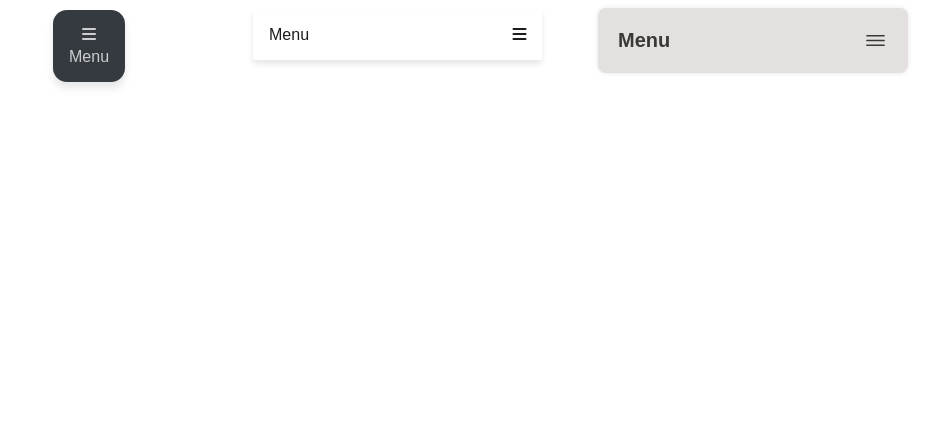
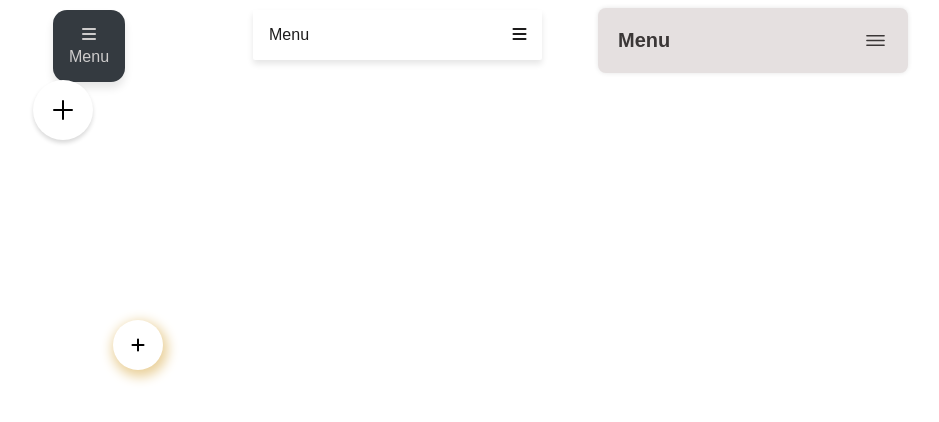
Before and after one commit to isha112133/express-learning, a website: page index.html in a window 1280 px wide. Shown: the whole page, without its empty margins (47-986 px from the left). Drawn offline with nearby package versions, Linux system fonts and the light colour scheme.

Commit message:
6th draggable button

```diff
--- a/index.html
+++ b/index.html
@@ -379,6 +379,133 @@
         font-size: 18px;
         color: #333;
       }
+      /* 5th draggable button */
+      .menu {
+        position: absolute;
+        width: 200px;
+        height: 200px;
+        display: flex;
+        justify-content: center;
+        align-items: center;
+        cursor: grab;
+      }
+      .menu li {
+        position: absolute;
+        list-style: none;
+        left: 0;
+        transform-origin: 100px;
+        transition: 0.5s;
+        transition-delay: calc(0.1s * var(--i));
+        transform: rotate(0deg) translateX(80px);
+      }
+      .menu.active li {
+        transform: rotate(calc(360deg / 8 * var(--i)));
+      }
+      .menu li a {
+        display: flex;
+        justify-content: center;
+        align-items: center;
+        width: 40px;
+        height: 40px;
+        background-color: #ffffff;
+        border-radius: 50%;
+        transform: rotate(calc(360deg / -8 * var(--i)));
+        box-shadow: 0 3px 4px rgba(0, 0, 0, 0.15);
+        font-size: 1.2em;
+        transition: 0.5s;
+      }
+      .menu li a:hover {
+        color: #007bff;
+      }
+      .toggle {
+        position: absolute;
+        width: 60px;
+        height: 60px;
+        background-color: #ffffff;
+        display: flex;
+        justify-content: center;
+        align-items: center;
+        z-index: 10000;
+        border-radius: 50%;
+        cursor: pointer;
+        box-shadow: 0 3px 4px rgba(0, 0, 0, 0.15);
+        font-size: 2em;
+        transition: transform 1.25s;
+      }
+      .menu.active .toggle {
+        transform: rotate(315deg);
+      }
+      /* 6th draggable */
+      .bottom-navbar {
+        position: absolute; /* Changed from relative to absolute */
+        display: flex;
+        justify-content: space-around;
+        align-items: center;
+        width: 330px;
+        height: 60px;
+        background-color: #fff;
+        padding: 0 20px;
+        border-radius: 30px 30px 10px 10px;
+        cursor: grab;
+      }
+      .bottom-top {
+        content: "";
+        background-color: #ffffff;
+        height: 65px;
+        width: 65px;
+        z-index: 12;
+        border-bottom-left-radius: 50%;
+        border-bottom-right-radius: 50%;
+        display: flex;
+        justify-content: center;
+        align-items: center;
+        margin-top: -50px;
+      }
+      .plus-wrapper {
+        width: 50px;
+        height: 50px;
+        border-radius: 50%;
+        background-color: liner-gradient(to-left, rgb(208, 208, 216));
+        box-shadow: 2px 4px 12px 3px rgb(234, 209, 155);
+        display: flex;
+        justify-content: center;
+        align-items: center;
+        cursor: pointer;
+      }
+      .plus-wrapper:hover {
+        margin-top: -10px;
+        z-index: 59;
+        box-shadow: none;
+        transform: scale(1.1);
+        box-shadow: 2px 4px 12px 3px rgb(234, 209, 155);
+      }
+      .bottom-navbar i {
+        cursor: pointer;
+      }
+      .icon-handle {
+        display: none;
+        flex-direction: column;
+        align-items: center;
+        justify-content: center;
+      }
+      .icon-handle .icon {
+        border-radius: 66px;
+        padding: 8px;
+        box-shadow: 2px 2px 20px 2px rgb(172, 171, 171);
+      }
+      .icon-handle .icon .tooltip {
+        position: absolute;
+        top: -20px;
+        background-color: #000;
+        padding: 5px 10px;
+        color: #e5e0e0;
+        font-weight: 400;
+        border-radius: 50px;
+        border-bottom-left-radius: 2px;
+        z-index: 18;
+        font-size: 10px;
+        opacity: 0;
+      }
     </style>
   </head>
   <body>
@@ -560,6 +687,70 @@
           </ul>
         </div>
       </div>
+
+      <!-- draggable 5th design -->
+      <div
+        style="
+          display: flex;
+          justify-content: center;
+          align-items: center;
+          min-height: 20vh;
+        "
+      >
+        <div class="menu" id="draggable-menu">
+          <div class="toggle"><ion-icon name="add-outline"></ion-icon></div>
+          <li style="--i: 0">
+            <a href="#"><ion-icon name="home-outline"></ion-icon></a>
+          </li>
+          <li style="--i: 1">
+            <a href="#"><ion-icon name="person-outline"></ion-icon></a>
+          </li>
+          <li style="--i: 2">
+            <a href="#"><ion-icon name="settings-outline"></ion-icon></a>
+          </li>
+          <li style="--i: 3">
+            <a href="#"><ion-icon name="mail-outline"></ion-icon></a>
+          </li>
+          <li style="--i: 4">
+            <a href="#"><ion-icon name="videocam-outline"></ion-icon></a>
+          </li>
+          <li style="--i: 5">
+            <a href="#"><ion-icon name="call-outline"></ion-icon></a>
+          </li>
+          <li style="--i: 6">
+            <a href="#"><ion-icon name="logo-google"></ion-icon></a>
+          </li>
+          <li style="--i: 7">
+            <a href="#"><ion-icon name="logo-google-playstore"></ion-icon></a>
+          </li>
+        </div>
+      </div>
+      <!-- Draggable 6th design -->
+      <div class="bottom-navbar" id="draggable-navbar">
+        <div class="icon-handle home">
+          <i class="fa-solid fa-house icon"
+            ><p class="tooltip home-tooltip">Home</p></i
+          >
+        </div>
+        <div class="icon-handle heart">
+          <i class="fa-solid fa-heart icon"
+            ><p class="tooltip heart-tooltip">Heart</p></i
+          >
+        </div>
+        <div class="bottom-top">
+          <div class="plus-wrapper"><i class="fa-solid fa-plus"></i></div>
+        </div>
+        <div class="icon-handle search">
+          <i class="fa-solid fa-magnifying-glass icon"
+            ><p class="tooltip search-tooltip">Search</p></i
+          >
+        </div>
+        <div class="icon-handle user">
+          <i class="fa-solid fa-user icon"
+            ><p class="tooltip user-tooltip">User</p></i
+          >
+        </div>
+      </div>
     </div>
     <script
       type="module"
```
Also changed, not shown: dist/index.js.
